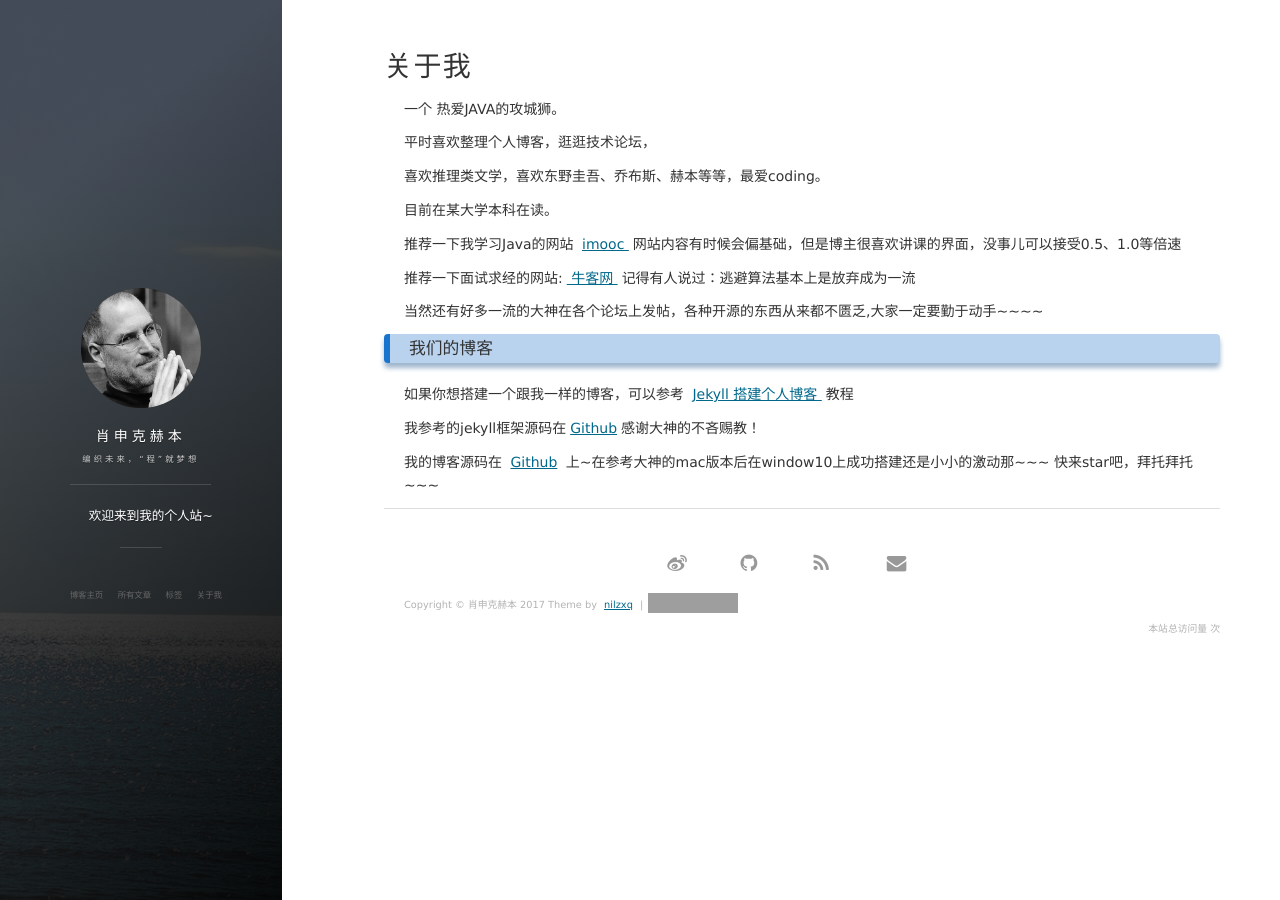
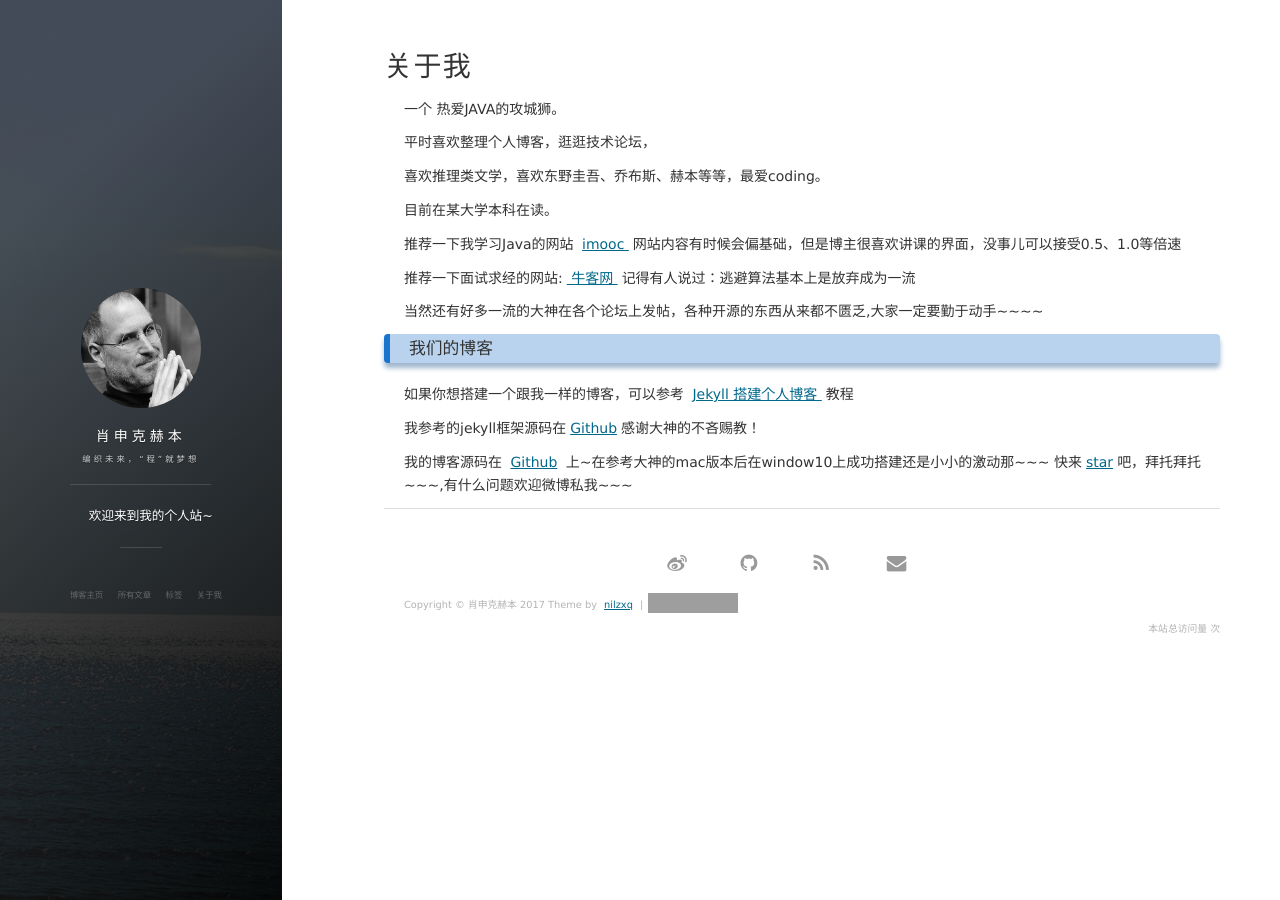
Before and after one commit to nilzzzz/nilzzzz.github.io, a Jekyll site: the page built from about.md, in a window 1280 px wide. Built offline with Jekyll 4.4.1, drawn with Linux system fonts in a browser that asks for light colours; nearby versions of some CDN libraries; comment, search, counter and statistics services are not loaded; grey boxes are pictures that could not be loaded.

Commit message:
about me

```diff
--- a/about.md
+++ b/about.md
@@ -31,4 +31,4 @@ title: 关于我
 我参考的jekyll框架源码在<a target="_blank" href='https://github.com/leopardpan/leopardpan.github.io/'>Github</a>感谢大神的不吝赐教！
 <p>
 我的博客源码在 <a target="_blank" href='https://github.com/nilzzzz/nilzzzz.github.io/'>Github</a> 上~在参考大神的mac版本后在window10上成功搭建还是小小的激动那~~~
-快来star吧，拜托拜托~~~
+快来<a target="_blank" href='https://github.com/nilzzzz/nilzzzz.github.io/'>star</a>吧，拜托拜托~~~,有什么问题欢迎微博私我~~~
```
